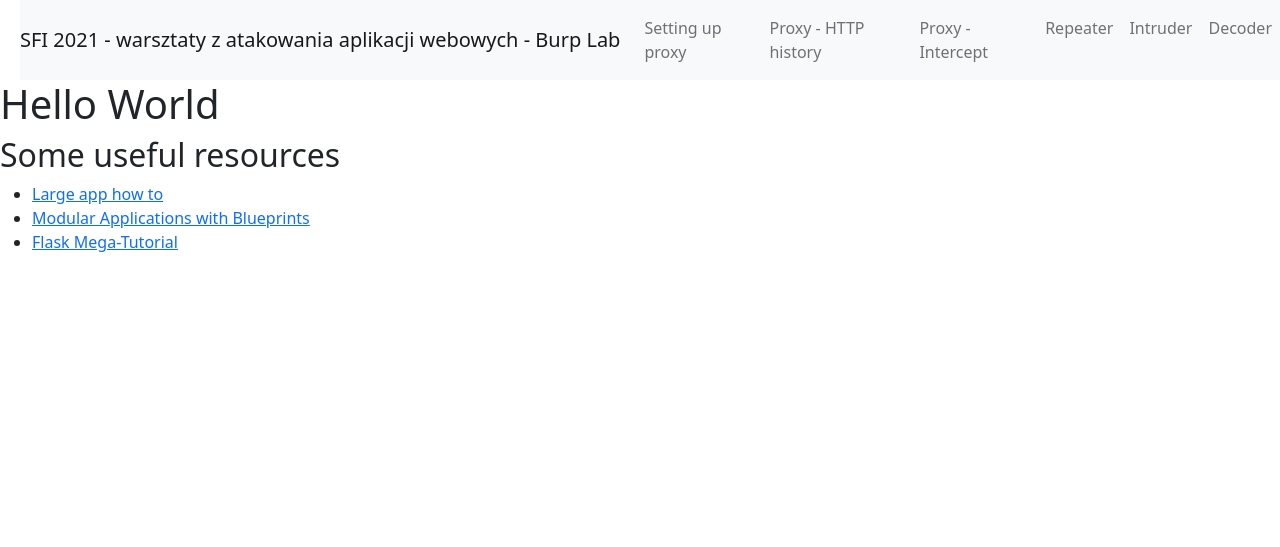
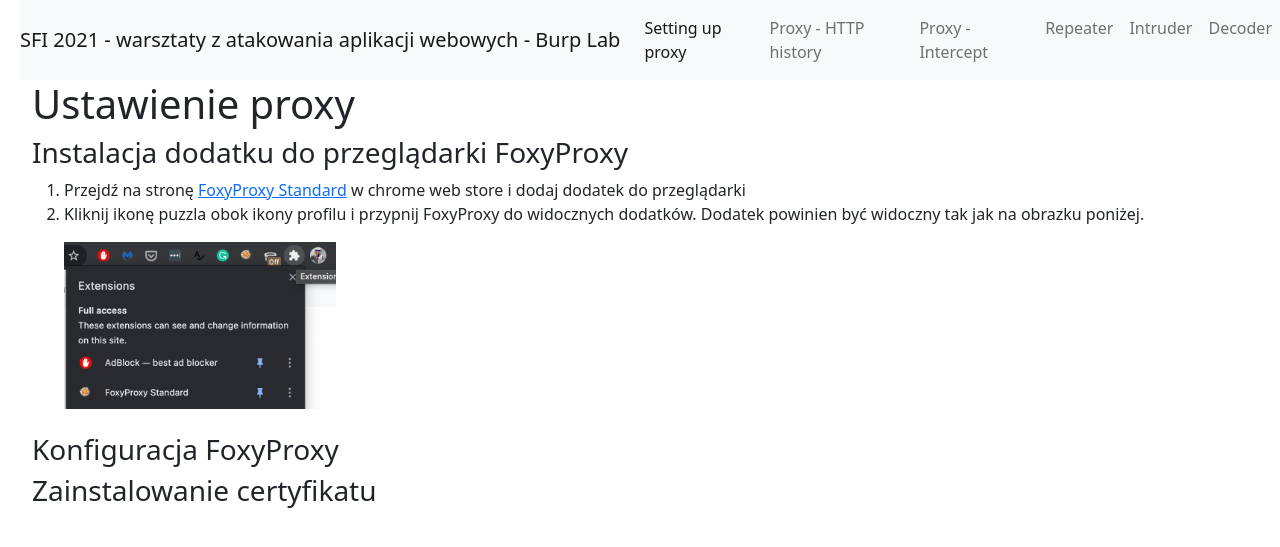
Before and after one commit to gregxsunday/burp-wkshop, a Flask app: page / in a window 1280 px wide. Shown: the top 547 px of the page. Run offline with Flask 2, Linux system fonts and the light colour scheme.

Commit message:
setting up - instalacja foxy proxy

```diff
--- a/app/core/views.py
+++ b/app/core/views.py
@@ -6,5 +6,4 @@
 
 @mod.route('/')
 def index():
-  repository = Repository()
-  return (render_template('core/index.html', resources=repository.getResources()))
+  return (render_template('core/index.html', nav='setup'))
--- a/app/templates/core/index.html
+++ b/app/templates/core/index.html
@@ -1,13 +1,23 @@
 {% extends "layout.html" %}
 {% block body %}
 
-<h1>Hello World</h1>
 
-<h2>Some useful resources</h2>
-<ul>
-{% for r in resources %}
-    <li><a href="{{ r.address }}" target="blank">{{ r.name }}</a></li>
-{% endfor %}
-</ul>
+<div class="mx-3 px-3">
+    <h1>Ustawienie proxy</h1>
+
+    <h3>Instalacja dodatku do przeglądarki FoxyProxy</h3>
+
+    <div>
+        <ol>
+            <li>Przejdź na stronę <a href='https://chrome.google.com/webstore/detail/foxyproxy-standard/gcknhkkoolaabfmlnjonogaaifnjlfnp?hl=en'>FoxyProxy Standard</a> w chrome web store i dodaj dodatek do przeglądarki</li>
+            <li>Kliknij ikonę puzzla obok ikony profilu i przypnij FoxyProxy do widocznych dodatków. Dodatek powinien być widoczny tak jak na obrazku poniżej.</li>
+        </ol>
+        <img src="{{ url_for('static', filename='img/extensions.png' ) }}" class="img-fluid w-25 mx-3 px-3" alt="Extensions"><br><br>
+    </div>
+
+    <h3>Konfiguracja FoxyProxy</h3>
+
+    <h3>Zainstalowanie certyfikatu</h3>
+</div>
 
 {% endblock %}
```
Also changed, not shown: app/static/img/extensions.png (added).
